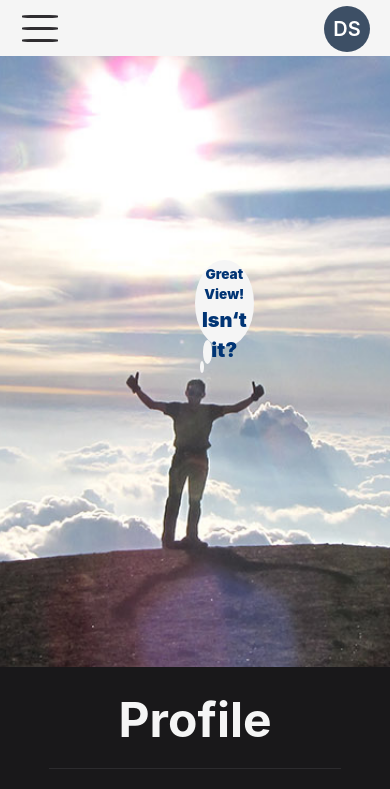
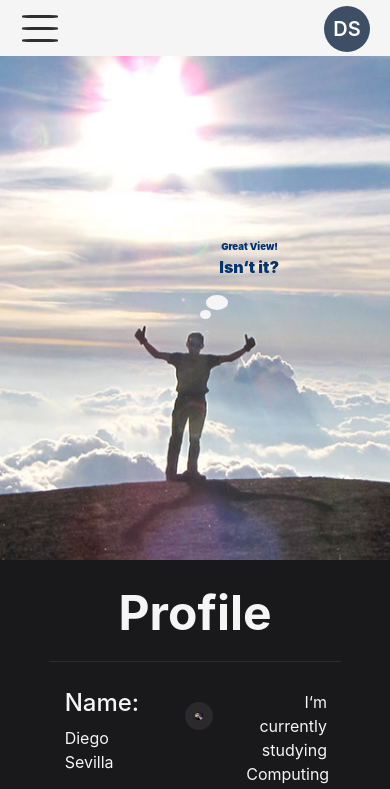
Before and after one commit to sev17238/my-personal-web-site, a React (Create React App) app: page / in a window 390 px wide. Shown: the top 789 px of the page. Built offline with nearby package versions, Linux system fonts and the light colour scheme.

Commit message:
feat: :art: ViewIntro responsive design

```diff
--- a/src/components/Navigation/NavigationItems/NavigationItem/NavigationItem.module.css
+++ b/src/components/Navigation/NavigationItems/NavigationItem/NavigationItem.module.css
@@ -10,8 +10,8 @@
     overflow: hidden;
     border-bottom: 4px solid transparent; /*will be invisible but will become important once we hover over it*/
     width: 100%;
-    padding-left: 117px;
-    padding-right: 117px;
+    padding-left: 65px;
+    padding-right: 65px;
 }
 
 .NavigationItem a:hover,
--- a/src/components/ViewIntro/ViewIntro.js
+++ b/src/components/ViewIntro/ViewIntro.js
@@ -5,7 +5,7 @@ import Zoom from 'react-reveal/Zoom';
 
 import AwesomeView from '../../images/skyme.JPG';
 
-const viewIntro = (props) =>{
+const viewIntro = () =>{
 
     return(
         <section className='ViewIntroSection'>
--- a/src/components/ViewIntro/Viewintro.css
+++ b/src/components/ViewIntro/Viewintro.css
@@ -9,6 +9,140 @@
     width: 100%;
 }
 
+
+/* ----------------------------------------------------------------*/
+@media (min-width: 250px) and (min-height: 400px) {
+    .divv1-cloud{
+        height: 35em;
+    }
+
+    .divv2-center-cloud{
+        position: absolute;
+        top: 40%;
+        left: 50%;
+        height: 13%;
+        width: 28%;
+        text-align: center;
+        background-color: whitesmoke;
+        border-radius: 75%;
+        transition-duration: 0.5s;
+    }
+
+    .divv2-center-cloud:hover{
+        top: 38%;
+        transform: translateY(2px);
+        height: 14%;
+        width: 24%;
+        transition-duration: 0.5s;
+        cursor: pointer;
+    }
+
+    .cloud1{
+        position: absolute;
+        bottom: -18%;
+        right: 70%;
+        height: 20%;
+        width: 20%;
+        text-align: center;
+        background-color: whitesmoke;
+        border-radius: 80%;
+    }
+
+    .cloud2{
+        position: absolute;
+        bottom: -30%;
+        right: 85%;
+        height: 12%;
+        width: 10%;
+        text-align: center;
+        background-color: whitesmoke;
+        border-radius: 80%;
+    }
+
+    .Name{
+        font-size: 1em;
+        color: rgb(0, 52, 116);
+        font-weight: 900;
+        margin: 5%;
+        margin-top: 0;
+    }
+
+    .NameIntro{
+        font-size: 0.60em;
+        color: rgb(0, 52, 116);
+        font-weight: 900;
+        margin-bottom: 0;
+        margin-top:15%;
+    }
+}
+
+@media (min-width: 500px) and (min-height: 400px) {
+    .divv1-cloud{
+        height: 37.5em;
+    }
+
+    .divv2-center-cloud{
+        position: absolute;
+        top: 40%;
+        left: 50%;
+        height: 13%;
+        width: 18%;
+        text-align: center;
+        background-color: whitesmoke;
+        border-radius: 75%;
+        transition-duration: 0.5s;
+    }
+
+
+    .divv2-center-cloud:hover{
+        top: 37%;
+        transform: translateY(2px);
+        height: 14%;
+        width: 16%;
+        transition-duration: 0.5s;
+        cursor: pointer;
+    }
+
+    .cloud1{
+        position: absolute;
+        bottom: -18%;
+        right: 70%;
+        height: 20%;
+        width: 20%;
+        text-align: center;
+        background-color: whitesmoke;
+        border-radius: 80%;
+    }
+
+    .cloud2{
+        position: absolute;
+        bottom: -30%;
+        right: 85%;
+        height: 12%;
+        width: 10%;
+        text-align: center;
+        background-color: whitesmoke;
+        border-radius: 80%;
+    }
+
+    .Name{
+        font-size: 1.10em;
+        color: rgb(0, 52, 116);
+        font-weight: 900;
+        margin: 5%;
+        margin-top: 0;
+    }
+
+    .NameIntro{
+        font-size: 0.70em;
+        color: rgb(0, 52, 116);
+        font-weight: 900;
+        margin-bottom: 0;
+        margin-top:15%;
+    }
+}
+
+@media (min-width: 800px) and (min-height: 401px) {
     .divv1-cloud{
         height: 41.7em;
     }
@@ -24,6 +158,7 @@
         border-radius: 75%;
         transition-duration: 0.5s;
     }
+
     .divv2-center-cloud:hover{
         top: 37%;
         transform: translateY(2px);
@@ -37,8 +172,8 @@
         position: absolute;
         bottom: -20%;
         right: 70%;
-    height: 28%;
-    width: 16%;
+        height: 25%;
+        width: 18%;
         text-align: center;
         background-color: whitesmoke;
         border-radius: 80%;
@@ -49,7 +184,7 @@
         bottom: -30%;
         right: 85%;
         height: 14%;
-    width: 7%;
+        width: 10%;
         text-align: center;
         background-color: whitesmoke;
         border-radius: 80%;
@@ -68,6 +203,6 @@
         color: rgb(0, 52, 116);
         font-weight: 900;
         margin-bottom: 0;
-    margin-top:7%;
+        margin-top:10%;
     }
-/* ----------------------------------------------------------------*/
+}
```
Lines whose indentation alone changed are shown as unchanged.
